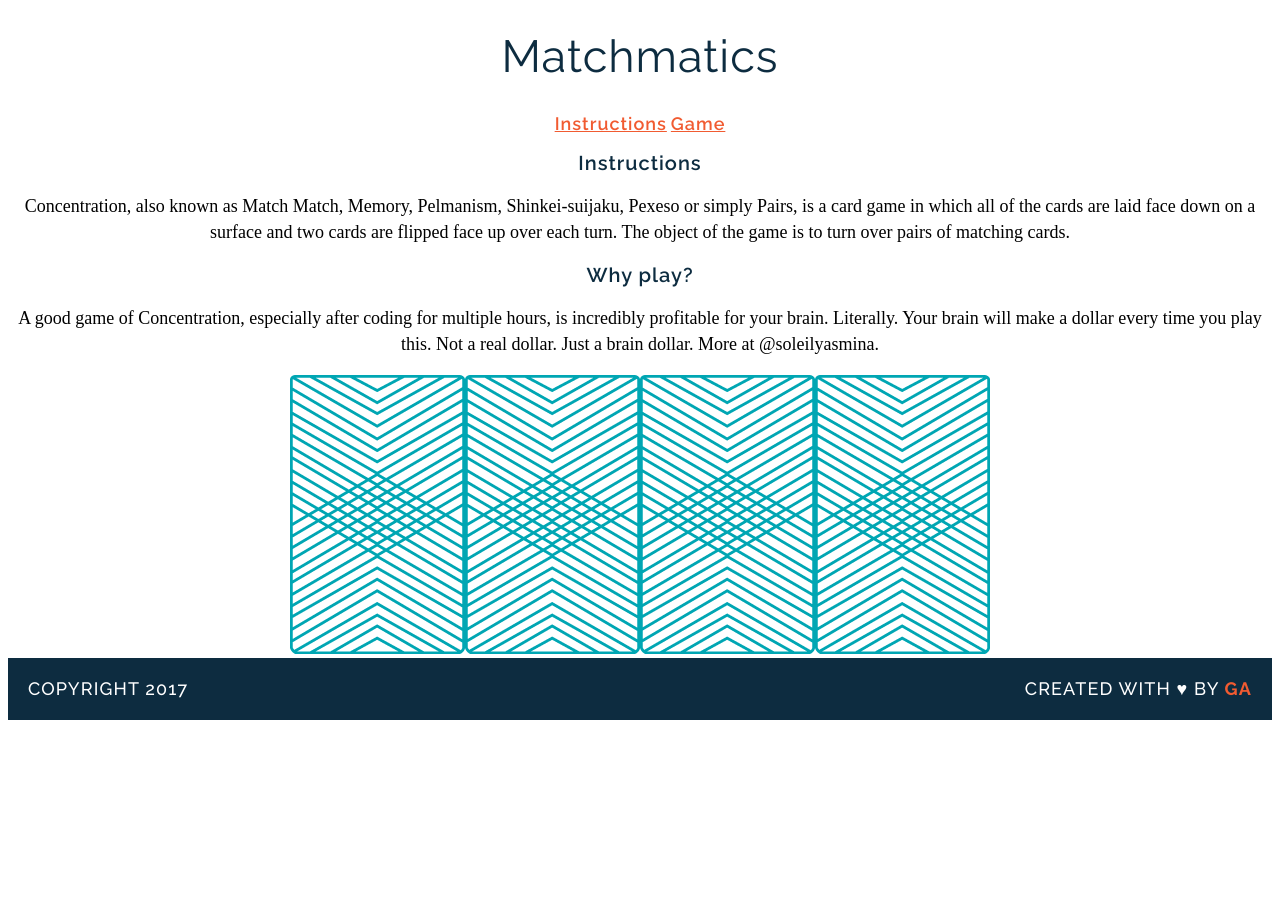
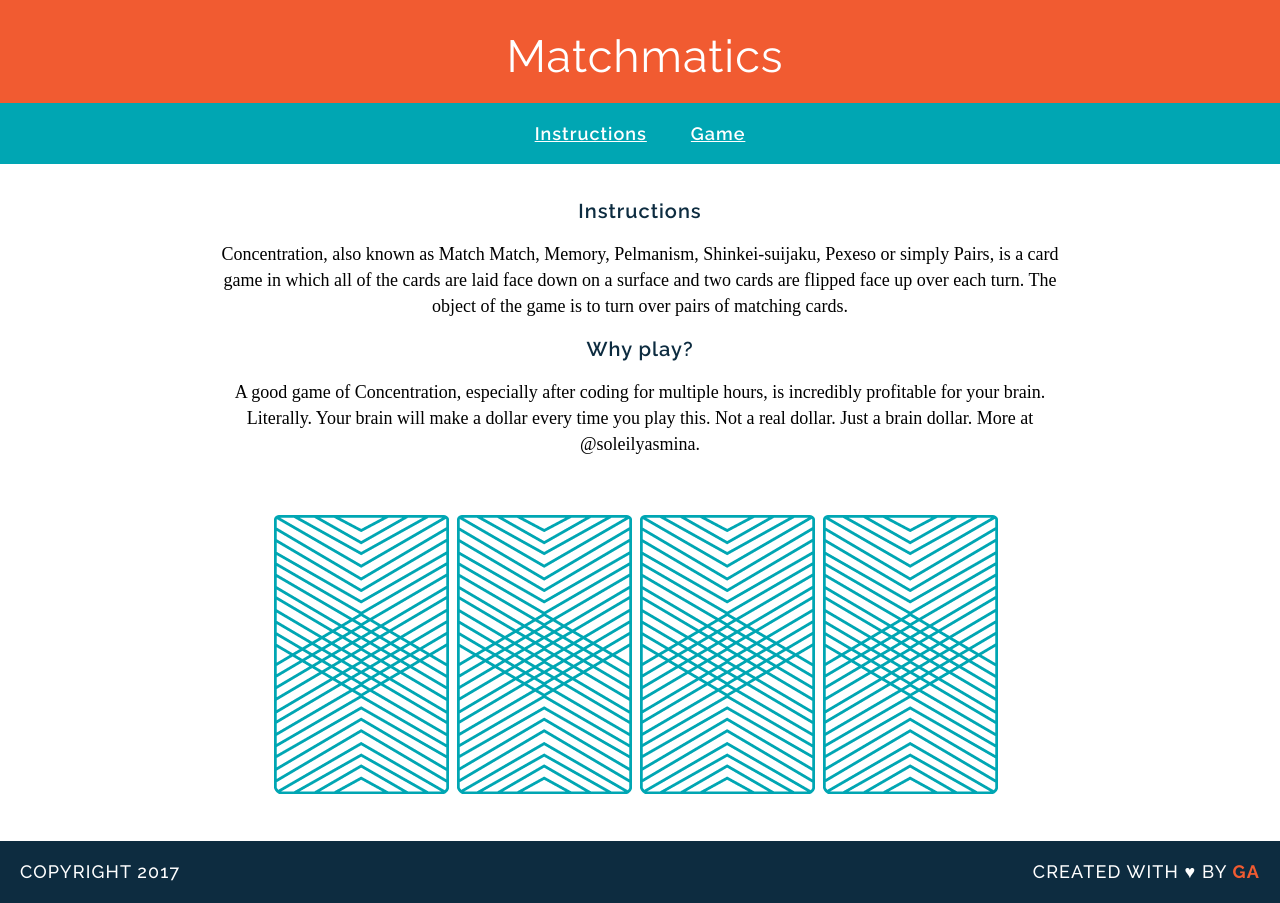
Before and after one commit to soleilyasmina/wdi-fundamentals-memorygame, a plain HTML site: page memory-game/index.html in a window 1280 px wide. Before the commit the page ends 800 px from the top, so only its background shows below. Drawn offline with Linux system fonts and the light colour scheme; a web font is replaced by a local one.

Commit message:
added layout changes

```diff
--- a/memory-game/css/style.css
+++ b/memory-game/css/style.css
@@ -1,12 +1,35 @@
 body {
 	text-align: center;
+	margin: 0;
+}
+header {
+  background-color: #F15B31;
+  color: #FFFFFF;
+	padding: 30px 20px 20px 30px;
+}
+
+nav {
+	background-color: #00A6B3;
+	color: #FFFFFF;
+	padding: 20px 0px;
+}
+
+a {
+	margin: 0px 20px;
+}
+main {
+	margin: 35px auto;
+	width: 850px;
+}
+img {
+	margin: 40px 8px 8px 0px;
 }
 h1 {
 	font-family: "Raleway", sans-serif;
-	color: #0D2C40;
 	letter-spacing: 1px;
 	font-weight: 400;
 	font-size: 45px;
+	margin: 0;
 }
 h2 {
 	font-family: "Raleway", sans-serif;
@@ -17,7 +40,7 @@ h2 {
 }
 a {
 	font-family: "Raleway", sans-serif;
-	color: #F15B31;
+	color: #FFFFFF;
 	letter-spacing: 1px;
 	font-weight: 600;
 	font-size: 18px;
--- a/memory-game/index.html
+++ b/memory-game/index.html
@@ -3,20 +3,25 @@
 <html>
 <head>
 	<title>Matchmatics</title>
+	<link href="https://fonts.googleapis.com/css?family=Droid+Serif|Raleway:400,500,600,700" rel="stylesheet">
 	<link href="css/style.css" rel="stylesheet" type="text/css">
-	<link href="https://fonts.googleapis.com/css?family=Droid+Serif|Raleway:400,500,600,700" rel="stylesheet">
 </head>
 <body>
-	<h1>Matchmatics</h1>
+	<header>
+		<h1>Matchmatics</h1>
+	</header>
+	<nav>
 	<a href="#">Instructions</a>
 	<a href="#">Game</a>
+	</nav>
+	<main>
 	<h2>Instructions</h2>
 	<p>Concentration, also known as Match Match, Memory, Pelmanism, Shinkei-suijaku, Pexeso or simply Pairs, is a card game in which all of the cards are laid face down on a surface and two cards are flipped face up over each turn. The object of the game is to turn over pairs of matching cards.</p>
 	<h2>Why play?</h2>
 	<p>A good game of Concentration, especially after coding for multiple hours, is incredibly profitable for your brain. Literally. Your brain will make a dollar every time you play this. Not a real dollar. Just a brain dollar. More at @soleilyasmina. </ps>
 
 	<div id="game-board" class="board clearfix"></div>
-
+	</main>
 	<footer class="clearfix">
 		<p class="copyright">Copyright 2017</p>
 		<p class="message">Created with &hearts; by <span class="name">GA</span></p>
```
